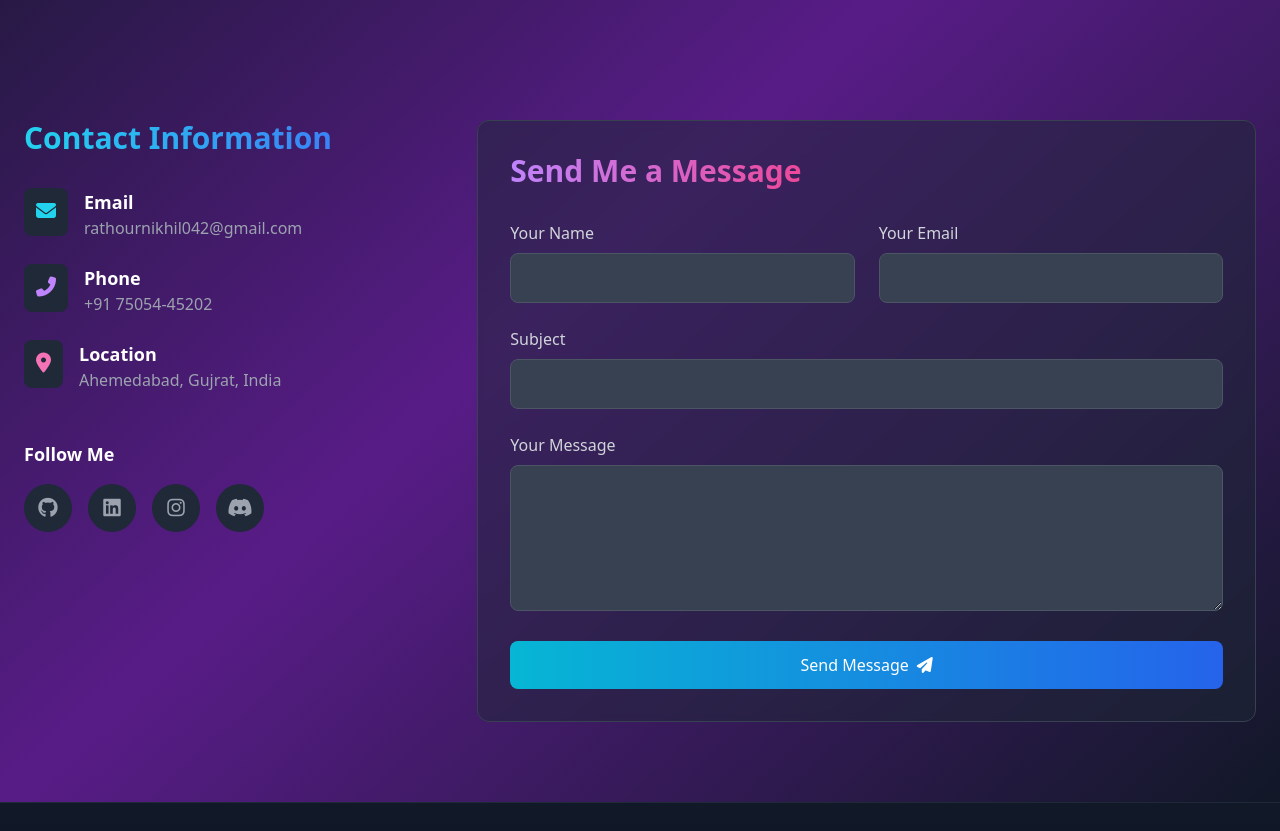
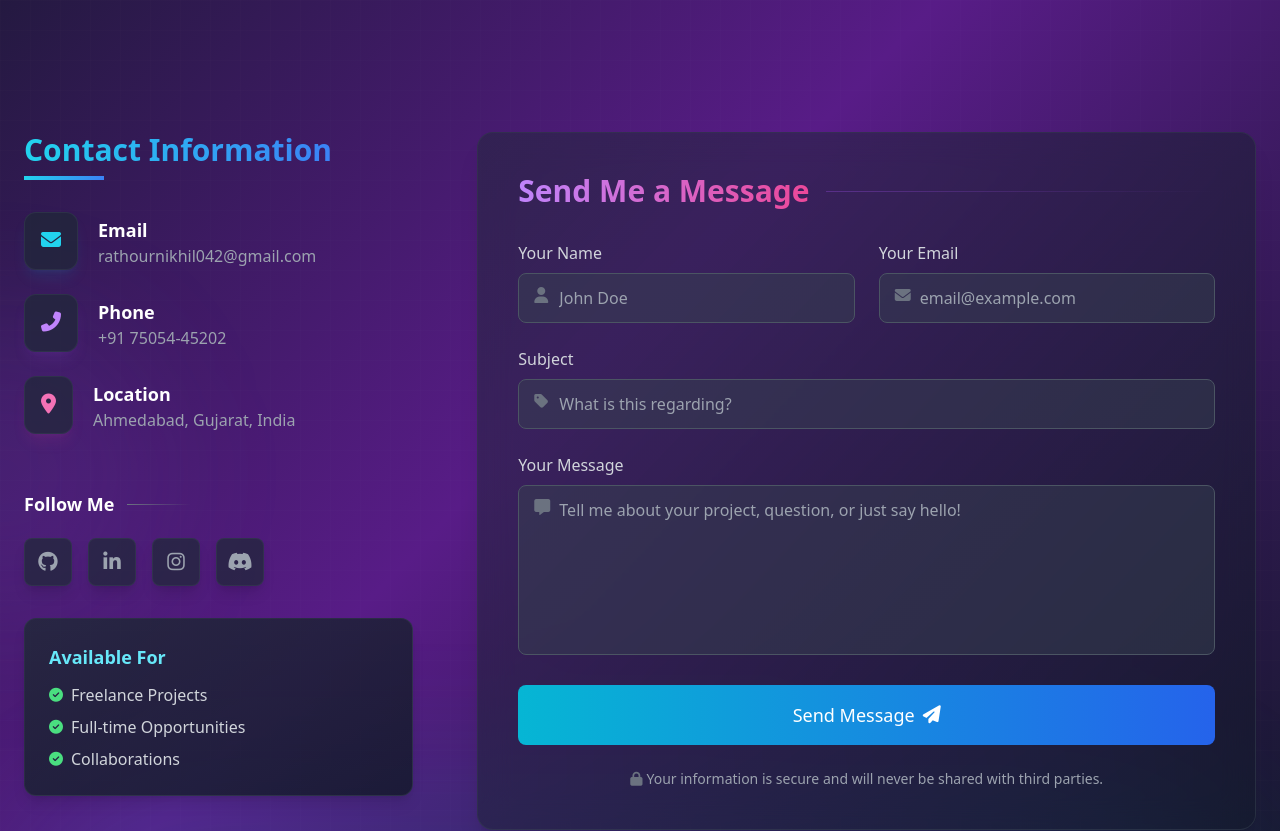
Before and after one commit to nikhil-rathour/portfolio, a React (Vite) app in the folder 01/: page /connect in a window 1280 px wide. Shown: the part 360-1191 px from the top of the page. Built offline with nearby package versions, Linux system fonts and the light colour scheme.

Commit message:
feat: enhance Connect component with form validation, submission status, and improved animations

```diff
--- a/01/src/components/Connect.jsx
+++ b/01/src/components/Connect.jsx
@@ -1,12 +1,15 @@
 import { motion } from 'framer-motion';
-import { useRef } from 'react';
+import { useRef, useState } from 'react';
 import emailjs from '@emailjs/browser';
 
 const Connect = () => {
   const form = useRef();
+  const [isSubmitting, setIsSubmitting] = useState(false);
+  const [formStatus, setFormStatus] = useState({ type: '', message: '' });
 
   const sendEmail = async (e) => {
     e.preventDefault();
+    setIsSubmitting(true);
 
     // Get form data safely
     const formData = new FormData(form.current);
@@ -14,7 +17,8 @@ const Connect = () => {
 
     // Validate email exists
     if (!user_email) {
-    alert('Please enter your email address');
+      setFormStatus({ type: 'error', message: 'Please enter your email address' });
+      setIsSubmitting(false);
       return;
     }
 
@@ -40,202 +44,377 @@ const Connect = () => {
         'D9SBICjjIUzf1kd0r'
       );
 
-    alert('Message sent successfully! Check your email for confirmation.');
+      setFormStatus({
+        type: 'success',
+        message: 'Message sent successfully! Check your email for confirmation.'
+      });
       form.current.reset();
 
     } catch (error) {
       console.error('Email error:', error);
-    alert(`Error: ${error.text || 'Failed to send message'}`);
+      setFormStatus({
+        type: 'error',
+        message: `Error: ${error.text || 'Failed to send message'}`
+      });
+    } finally {
+      setIsSubmitting(false);
     }
   };
 
+  // Define animation variants
+  const containerVariants = {
+    hidden: { opacity: 0 },
+    visible: {
+      opacity: 1,
+      transition: {
+        staggerChildren: 0.1,
+        delayChildren: 0.2
+      }
+    }
+  };
+
+  const itemVariants = {
+    hidden: { y: 20, opacity: 0 },
+    visible: {
+      y: 0,
+      opacity: 1,
+      transition: { duration: 0.5 }
+    }
+  };
+
+  const socialIcons = [
+    {
+      name: 'github',
+      url: 'https://github.com/nikhil-rathour',
+      icon: 'fa-github',
+      color: 'group-hover:text-gray-100'
+    },
+    {
+      name: 'linkedin',
+      url: 'https://www.linkedin.com/in/nikhil-rathour-8a56302a6',
+      icon: 'fa-linkedin-in',
+      color: 'group-hover:text-blue-400'
+    },
+    {
+      name: 'instagram',
+      url: 'https://www.instagram.com/nikhil_.rathour',
+      icon: 'fa-instagram',
+      color: 'group-hover:text-pink-500'
+    },
+    {
+      name: 'discord',
+      url: 'https://discord.com/channels/@.nikhil_rathore',
+      icon: 'fa-discord',
+      color: 'group-hover:text-indigo-400'
+    }
+  ];
+
   return (
-      <div className="min-h-screen bg-gradient-to-br from-gray-900 via-purple-900 to-gray-900 text-white">
+    <div className="min-h-screen bg-gradient-to-br from-gray-900 via-purple-900 to-gray-900 text-white relative overflow-hidden">
+      {/* Background Elements */}
+      <div className="absolute inset-0 overflow-hidden pointer-events-none">
+        <div className="absolute -top-40 -right-40 w-96 h-96 bg-blue-500/10 rounded-full blur-3xl"></div>
+        <div className="absolute top-1/2 -left-40 w-80 h-80 bg-purple-500/10 rounded-full blur-3xl"></div>
+        <div className="absolute -bottom-40 left-1/2 transform -translate-x-1/2 w-full h-96 bg-cyan-500/10 rounded-full blur-3xl"></div>
+
+        {/* Grid Pattern Overlay */}
+        <div className="absolute inset-0 bg-[linear-gradient(rgba(255,255,255,0.03)_1px,transparent_1px),linear-gradient(90deg,rgba(255,255,255,0.03)_1px,transparent_1px)] bg-[size:30px_30px] opacity-30"></div>
+      </div>
+
       {/* Hero Section */}
-      <section className="container mx-auto px-6 py-32">
+      <section className="container mx-auto px-6 py-24 md:py-32 relative z-10">
         <motion.div
+          initial={{ opacity: 0, y: 30 }}
+          animate={{ opacity: 1, y: 0 }}
+          transition={{ duration: 0.7, ease: "easeOut" }}
+          className="text-center max-w-4xl mx-auto"
+        >
+          <motion.h1
+            className="text-5xl md:text-7xl font-bold mb-6 relative inline-block"
             initial={{ opacity: 0, y: 20 }}
             animate={{ opacity: 1, y: 0 }}
-          transition={{ duration: 0.5 }}
-          className="text-center max-w-4xl mx-auto"
+            transition={{ delay: 0.2, duration: 0.7 }}
           >
-          <h1 className="text-4xl md:text-6xl font-bold mb-6">
             <span className="bg-clip-text text-transparent bg-gradient-to-r from-cyan-400 via-blue-500 to-purple-600">
               Let's Connect
             </span>
-          </h1>
-          <p className="text-xl text-gray-300 mb-8">
-            Have a question or want to work together? Get in touch!
-          </p>
+            <motion.span
+              className="absolute -bottom-2 left-0 w-full h-1 bg-gradient-to-r from-cyan-400 to-purple-600"
+              initial={{ width: 0 }}
+              animate={{ width: "100%" }}
+              transition={{ delay: 0.6, duration: 0.8 }}
+            ></motion.span>
+          </motion.h1>
+          <motion.p
+            className="text-xl text-gray-300 mb-8"
+            initial={{ opacity: 0 }}
+            animate={{ opacity: 1 }}
+            transition={{ delay: 0.4, duration: 0.7 }}
+          >
+            Have a question or want to work together? Drop me a message below.
+          </motion.p>
         </motion.div>
       </section>
 
       {/* Contact Content */}
-      <section className="py-20">
-        <div className="container mx-auto px-6">
-          <div className="flex flex-col lg:flex-row gap-16">
+      <section className="py-12 md:py-20 relative z-10">
+        <div className="container mx-auto px-4 md:px-6">
+          <div className="flex flex-col lg:flex-row gap-12 lg:gap-16 items-stretch">
             {/* Contact Info */}
             <motion.div
-              initial={{ opacity: 0, x: -50 }}
-              whileInView={{ opacity: 1, x: 0 }}
-              transition={{ duration: 0.5 }}
-              viewport={{ once: true }}
+              variants={containerVariants}
+              initial="hidden"
+              whileInView="visible"
+              viewport={{ once: true, margin: "-100px" }}
               className="lg:w-1/3 space-y-8"
             >
-              <h2 className="text-3xl font-bold">
+              <motion.h2
+                variants={itemVariants}
+                className="text-3xl font-bold relative inline-block"
+              >
                 <span className="bg-clip-text text-transparent bg-gradient-to-r from-cyan-400 to-blue-500">
                   Contact Information
                 </span>
-              </h2>
+                <span className="block h-1 w-20 bg-gradient-to-r from-cyan-400 to-blue-500 mt-2"></span>
+              </motion.h2>
 
-              <div className="space-y-6">
-                <div className="flex items-start gap-4">
-                  <div className="p-3 bg-gray-800 rounded-lg text-cyan-400">
+              <motion.div
+                variants={containerVariants}
+                className="space-y-6"
+              >
+                <motion.div
+                  variants={itemVariants}
+                  className="flex items-start gap-5 group"
+                >
+                  <div className="p-4 bg-gray-800/70 rounded-xl text-cyan-400 shadow-lg shadow-cyan-500/10 border border-gray-700/50 group-hover:border-cyan-500/30 transition-all duration-300">
                     <span className="fas fa-envelope text-xl"></span>
                   </div>
-                  <div>
+                  <div className="pt-1">
                     <h3 className="text-lg font-semibold">Email</h3>
-                    <a href="mailto: rathournikhil042@gmail.com" className="text-gray-400 hover:text-cyan-400 transition-colors">
+                    <a
+                      href="mailto:rathournikhil042@gmail.com"
+                      className="text-gray-400 hover:text-cyan-400 transition-colors group-hover:text-cyan-300"
+                    >
                       rathournikhil042@gmail.com
                     </a>
                   </div>
-                </div>
+                </motion.div>
 
-                <div className="flex items-start gap-4">
-                  <div className="p-3 bg-gray-800 rounded-lg text-purple-400">
+                <motion.div
+                  variants={itemVariants}
+                  className="flex items-start gap-5 group"
+                >
+                  <div className="p-4 bg-gray-800/70 rounded-xl text-purple-400 shadow-lg shadow-purple-500/10 border border-gray-700/50 group-hover:border-purple-500/30 transition-all duration-300">
                     <span className="fas fa-phone-alt text-xl"></span>
                   </div>
-                  <div>
+                  <div className="pt-1">
                     <h3 className="text-lg font-semibold">Phone</h3>
-                    <a href="tel:+917505445202" className="text-gray-400 hover:text-purple-400 transition-colors">
+                    <a
+                      href="tel:+917505445202"
+                      className="text-gray-400 hover:text-purple-400 transition-colors group-hover:text-purple-300"
+                    >
                       +91 75054-45202
                     </a>
                   </div>
-                </div>
+                </motion.div>
 
-                <div className="flex items-start gap-4">
-                  <div className="p-3 bg-gray-800 rounded-lg text-pink-400">
+                <motion.div
+                  variants={itemVariants}
+                  className="flex items-start gap-5 group"
+                >
+                  <div className="p-4 bg-gray-800/70 rounded-xl text-pink-400 shadow-lg shadow-pink-500/10 border border-gray-700/50 group-hover:border-pink-500/30 transition-all duration-300">
                     <span className="fas fa-map-marker-alt text-xl"></span>
                   </div>
-                  <div>
+                  <div className="pt-1">
                     <h3 className="text-lg font-semibold">Location</h3>
-                    <p className="text-gray-400">Ahemedabad, Gujrat, India</p>
+                    <p className="text-gray-400 group-hover:text-pink-300 transition-colors">Ahmedabad, Gujarat, India</p>
+                  </div>
+                </motion.div>
+              </motion.div>
+
+              <motion.div
+                variants={itemVariants}
+                className="pt-6"
+              >
+                <h3 className="text-lg font-semibold mb-5 flex items-center">
+                  <span>Follow Me</span>
+                  <span className="ml-3 h-[1px] w-16 bg-gradient-to-r from-gray-500 to-transparent"></span>
+                </h3>
+                <div className="flex space-x-4">
+                  {socialIcons.map((social) => (
+                    <motion.a
+                      key={social.name}
+                      href={social.url}
+                      target="_blank"
+                      rel="noopener noreferrer"
+                      className="w-12 h-12 flex items-center justify-center rounded-lg bg-gray-800/70 hover:bg-gray-700 border border-gray-700/50 hover:border-gray-500 transition-all duration-300 group shadow-lg hover:shadow-cyan-900/20"
+                      aria-label={social.name}
+                      whileHover={{ y: -5, transition: { duration: 0.2 } }}
+                      variants={itemVariants}
+                    >
+                      <span className={`text-gray-400 ${social.color} text-xl fab ${social.icon}`}></span>
+                    </motion.a>
+                  ))}
+                </div>
+              </motion.div>
+
+              {/* Additional info card */}
+              <motion.div
+                variants={itemVariants}
+                className="mt-10 bg-gradient-to-br from-gray-800/80 to-gray-900/80 p-6 rounded-xl border border-gray-700/50 shadow-lg"
+              >
+                <h3 className="text-lg font-semibold mb-3 text-cyan-300">Available For</h3>
+                <ul className="space-y-2">
+                  {['Freelance Projects', 'Full-time Opportunities', 'Collaborations'].map((item, index) => (
+                    <li key={index} className="flex items-center text-gray-300">
+                      <span className="mr-2 text-green-400 text-sm fas fa-check-circle"></span>
+                      {item}
+                    </li>
+                  ))}
+                </ul>
+              </motion.div>
+            </motion.div>
+
+            {/* Contact Form */}
+            <motion.div
+              initial={{ opacity: 0, y: 30 }}
+              whileInView={{ opacity: 1, y: 0 }}
+              transition={{ duration: 0.7, delay: 0.2 }}
+              viewport={{ once: true, margin: "-100px" }}
+              className="lg:w-2/3"
+            >
+              <div className="bg-gradient-to-br from-gray-800/50 to-gray-900/50 backdrop-blur-lg p-8 md:p-10 rounded-2xl border border-gray-700/50 shadow-xl">
+                <h2 className="text-3xl font-bold mb-8 flex items-center">
+                  <span className="bg-clip-text text-transparent bg-gradient-to-r from-purple-400 to-pink-500">
+                    Send Me a Message
+                  </span>
+                  <span className="ml-4 h-[1px] flex-1 bg-gradient-to-r from-purple-500/30 to-transparent"></span>
+                </h2>
+
+                {formStatus.message && (
+                  <motion.div
+                    initial={{ opacity: 0, y: -10 }}
+                    animate={{ opacity: 1, y: 0 }}
+                    className={`p-4 mb-6 rounded-lg ${
+                      formStatus.type === 'success'
+                        ? 'bg-green-500/20 border border-green-500/30 text-green-200'
+                        : 'bg-red-500/20 border border-red-500/30 text-red-200'
+                    }`}
+                  >
+                    <div className="flex items-center">
+                      <span className={`mr-2 text-lg ${
+                        formStatus.type === 'success' ? 'fas fa-check-circle' : 'fas fa-exclamation-circle'
+                      }`}></span>
+                      {formStatus.message}
+                    </div>
+                  </motion.div>
+                )}
+
+                <form ref={form} onSubmit={sendEmail} className="space-y-6">
+                  <div className="grid grid-cols-1 md:grid-cols-2 gap-6">
+                    <div className="group">
+                      <label htmlFor="name" className="block text-gray-300 mb-2 font-medium">Your Name</label>
+                      <div className="relative">
+                        <span className="absolute left-4 top-3.5 text-gray-500 fas fa-user"></span>
+                        <input
+                          type="text"
+                          id="name"
+                          name="user_name"
+                          placeholder="John Doe"
+                          className="w-full pl-10 pr-4 py-3 bg-gray-700/50 border border-gray-600 rounded-lg focus:outline-none focus:ring-2 focus:ring-cyan-500/50 focus:border-transparent transition-all"
+                          required
+                        />
+                      </div>
+                    </div>
+                    <div className="group">
+                      <label htmlFor="email" className="block text-gray-300 mb-2 font-medium">Your Email</label>
+                      <div className="relative">
+                        <span className="absolute left-4 top-3.5 text-gray-500 fas fa-envelope"></span>
+                        <input
+                          type="email"
+                          id="email"
+                          name="user_email"
+                          placeholder="email@example.com"
+                          className="w-full pl-10 pr-4 py-3 bg-gray-700/50 border border-gray-600 rounded-lg focus:outline-none focus:ring-2 focus:ring-cyan-500/50 focus:border-transparent transition-all"
+                          required
+                        />
                       </div>
                     </div>
                   </div>
 
-              <div className="pt-4">
-                <h3 className="text-lg font-semibold mb-4">Follow Me</h3>
-                <div className="flex space-x-4">
-                  {/* Social Media Icons */}
-                  {[
-                    {
-                      name : 'github',
-                      url : 'https://github.com/nikhil-rathour'
-
-                    },
-                    {
-                      name :'linkedin',
-                      url : 'https://www.linkedin.com/in/nikhil-rathour-8a56302a6?utm_source=share&utm_campaign=share_via&utm_content=profile&utm_medium=android_app'
-                    },
-                    {
-                      name : 'instagram',
-                      url : 'https://www.instagram.com/nikhil_.rathour?igsh=djRoMWF5eGZpZDly'
-
-                    },
-                    {
-                      name : 'discord',
-                      url : 'https://discord.com/channels/@.nikhil_rathore'
-                    }].map((social) => (
-                    <a
-                      key={social.name}
-                      href={social.url}
-                      target="_blank"
-                      className="w-12 h-12 flex items-center justify-center rounded-full bg-gray-800 hover:bg-gray-700 transition-colors duration-300 group"
-                      aria-label={social.name}
-                    >
-                      <span className={`text-gray-400 group-hover:text-cyan-400 text-xl fab fa-${social.name}`}></span>
-                    </a>
-                  ))}
-                </div>
-              </div>
-            </motion.div>
-
-            {/* Contact Form */}
-            <motion.div
-              initial={{ opacity: 0, x: 50 }}
-              whileInView={{ opacity: 1, x: 0 }}
-              transition={{ duration: 0.5 }}
-              viewport={{ once: true }}
-              className="lg:w-2/3"
-            >
-              <div className="bg-gray-800/50 backdrop-blur-sm p-8 rounded-xl border border-gray-700">
-                <h2 className="text-3xl font-bold mb-8">
-                  <span className="bg-clip-text text-transparent bg-gradient-to-r from-purple-400 to-pink-500">
-                    Send Me a Message
-                  </span>
-                </h2>
-
-                <form ref={form} onSubmit={sendEmail} className="space-y-6">
-                  <div className="grid grid-cols-1 md:grid-cols-2 gap-6">
-                    <div>
-                      <label htmlFor="name" className="block text-gray-300 mb-2">Your Name</label>
+                  <div className="group">
+                    <label htmlFor="subject" className="block text-gray-300 mb-2 font-medium">Subject</label>
+                    <div className="relative">
+                      <span className="absolute left-4 top-3.5 text-gray-500 fas fa-tag"></span>
                       <input
                         type="text"
-                        id="name"
-                        name="user_name"
-                        className="w-full px-4 py-3 bg-gray-700 border border-gray-600 rounded-lg focus:outline-none focus:ring-2 focus:ring-cyan-500 focus:border-transparent transition-all"
-                        required
-                      />
-                    </div>
-                    <div>
-                      <label htmlFor="email" className="block text-gray-300 mb-2">Your Email</label>
-                      <input
-                        type="email"
-                        id="email"
-                        name="user_email"
-                        className="w-full px-4 py-3 bg-gray-700 border border-gray-600 rounded-lg focus:outline-none focus:ring-2 focus:ring-cyan-500 focus:border-transparent transition-all"
+                        id="subject"
+                        name="subject"
+                        placeholder="What is this regarding?"
+                        className="w-full pl-10 pr-4 py-3 bg-gray-700/50 border border-gray-600 rounded-lg focus:outline-none focus:ring-2 focus:ring-cyan-500/50 focus:border-transparent transition-all"
                         required
                       />
                     </div>
                   </div>
 
-                  <div>
-                    <label htmlFor="subject" className="block text-gray-300 mb-2">Subject</label>
-                    <input
-                      type="text"
-                      id="subject"
-                      name="subject"
-                      className="w-full px-4 py-3 bg-gray-700 border border-gray-600 rounded-lg focus:outline-none focus:ring-2 focus:ring-cyan-500 focus:border-transparent transition-all"
-                      required
-                    />
-                  </div>
-
-                  <div>
-                    <label htmlFor="message" className="block text-gray-300 mb-2">Your Message</label>
+                  <div className="group">
+                    <label htmlFor="message" className="block text-gray-300 mb-2 font-medium">Your Message</label>
+                    <div className="relative">
+                      <span className="absolute left-4 top-3.5 text-gray-500 fas fa-comment-alt"></span>
                       <textarea
                         id="message"
                         name="message"
-                      rows="5"
-                      className="w-full px-4 py-3 bg-gray-700 border border-gray-600 rounded-lg focus:outline-none focus:ring-2 focus:ring-cyan-500 focus:border-transparent transition-all"
+                        rows="6"
+                        placeholder="Tell me about your project, question, or just say hello!"
+                        className="w-full pl-10 pr-4 py-3 bg-gray-700/50 border border-gray-600 rounded-lg focus:outline-none focus:ring-2 focus:ring-cyan-500/50 focus:border-transparent transition-all resize-none"
                         required
                       ></textarea>
                     </div>
+                  </div>
 
-                  <button
+                  <motion.button
                     type="submit"
-                    className="w-full px-6 py-3 bg-gradient-to-r from-cyan-500 to-blue-600 rounded-lg font-medium hover:shadow-lg hover:shadow-cyan-500/30 transition-all duration-300 flex items-center justify-center gap-2"
+                    disabled={isSubmitting}
+                    className="w-full px-6 py-4 bg-gradient-to-r from-cyan-500 to-blue-600 rounded-lg font-medium text-lg hover:shadow-lg hover:shadow-cyan-500/30 transition-all duration-300 flex items-center justify-center gap-2 disabled:opacity-70 disabled:cursor-not-allowed"
+                    whileHover={{ scale: 1.02 }}
+                    whileTap={{ scale: 0.98 }}
                   >
+                    {isSubmitting ? (
+                      <>
+                        <span className="animate-spin mr-2">
+                          <span className="fas fa-spinner"></span>
+                        </span>
+                        Sending...
+                      </>
+                    ) : (
+                      <>
                         Send Message <span className="fas fa-paper-plane"></span>
-                  </button>
+                      </>
+                    )}
+                  </motion.button>
+
+                  <p className="text-center text-sm text-gray-400 mt-4">
+                    <span className="fas fa-lock mr-1 text-gray-500"></span>
+                    Your information is secure and will never be shared with third parties.
+                  </p>
                 </form>
               </div>
             </motion.div>
           </div>
         </div>
       </section>
+
+      {/* Footer Note */}
+      <motion.div
+        initial={{ opacity: 0 }}
+        animate={{ opacity: 1 }}
+        transition={{ delay: 1.2, duration: 0.8 }}
+        className="text-center py-10 text-sm text-gray-500 relative z-10"
+      >
+
+      </motion.div>
     </div>
- )
+  );
 };
 
 export default Connect;
```
Lines whose indentation alone changed are shown as unchanged.
